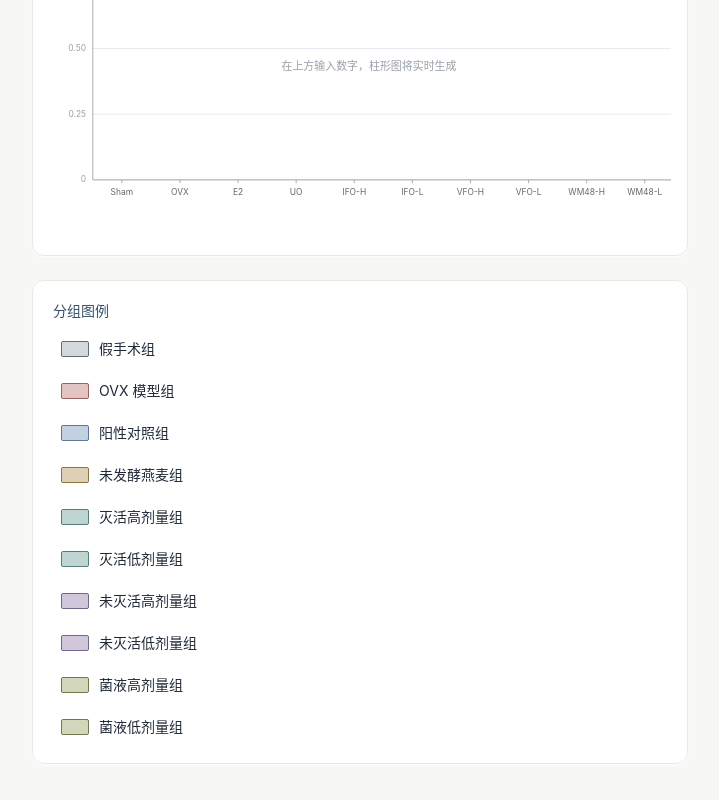
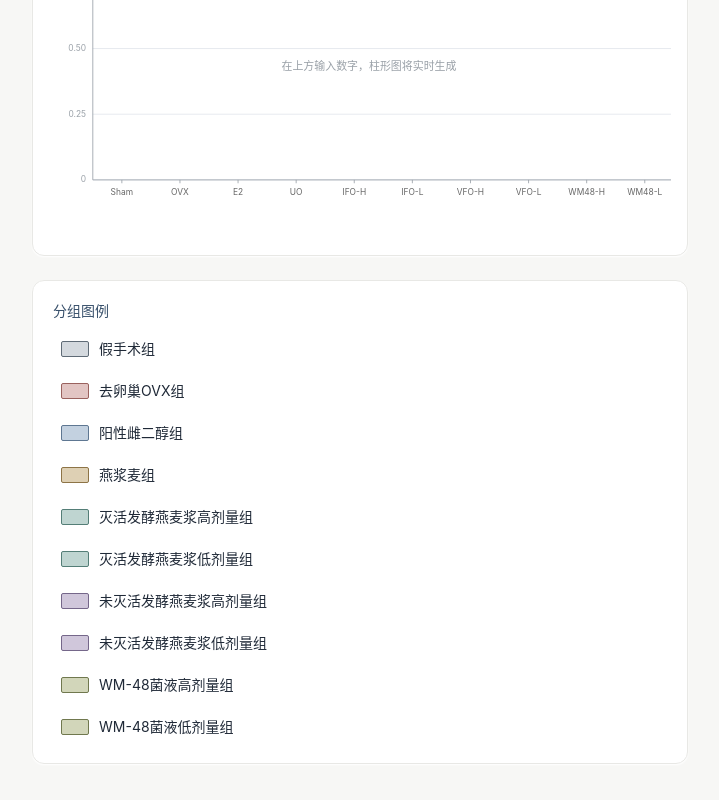
Before and after one commit to shuhan131313-jpg/xiaoshu-growth-os, a Next.js app: page /boxplot in a window 1280 px wide. Shown: the part 1663-2463 px from the top of the page, without its empty margins (408-1127 px from the left). Built offline with nearby package versions, Linux system fonts and the light colour scheme.

Commit message:
更新箱型图分组图例名称

```diff
--- a/app/boxplot/page.tsx
+++ b/app/boxplot/page.tsx
@@ -37,15 +37,15 @@ const DISPLAY_SETTINGS_KEY = "boxplot.display-settings.v1";
 const DISPLAY_LABELS = ["Sham", "OVX", "E2", "UO", "IFO-H", "IFO-L", "VFO-H", "VFO-L", "WM48-H", "WM48-L"] as const;
 const LEGEND_LABELS = [
   "假手术组",
-  "OVX 模型组",
-  "阳性对照组",
-  "未发酵燕麦组",
-  "灭活高剂量组",
-  "灭活低剂量组",
-  "未灭活高剂量组",
-  "未灭活低剂量组",
-  "菌液高剂量组",
-  "菌液低剂量组",
+  "去卵巢OVX组",
+  "阳性雌二醇组",
+  "燕浆麦组",
+  "灭活发酵燕麦浆高剂量组",
+  "灭活发酵燕麦浆低剂量组",
+  "未灭活发酵燕麦浆高剂量组",
+  "未灭活发酵燕麦浆低剂量组",
+  "WM-48菌液高剂量组",
+  "WM-48菌液低剂量组",
 ] as const;
 
 interface DisplaySettings {
```
Also changed, not shown: scripts/test-boxplot.mjs (+9 -9 lines).
